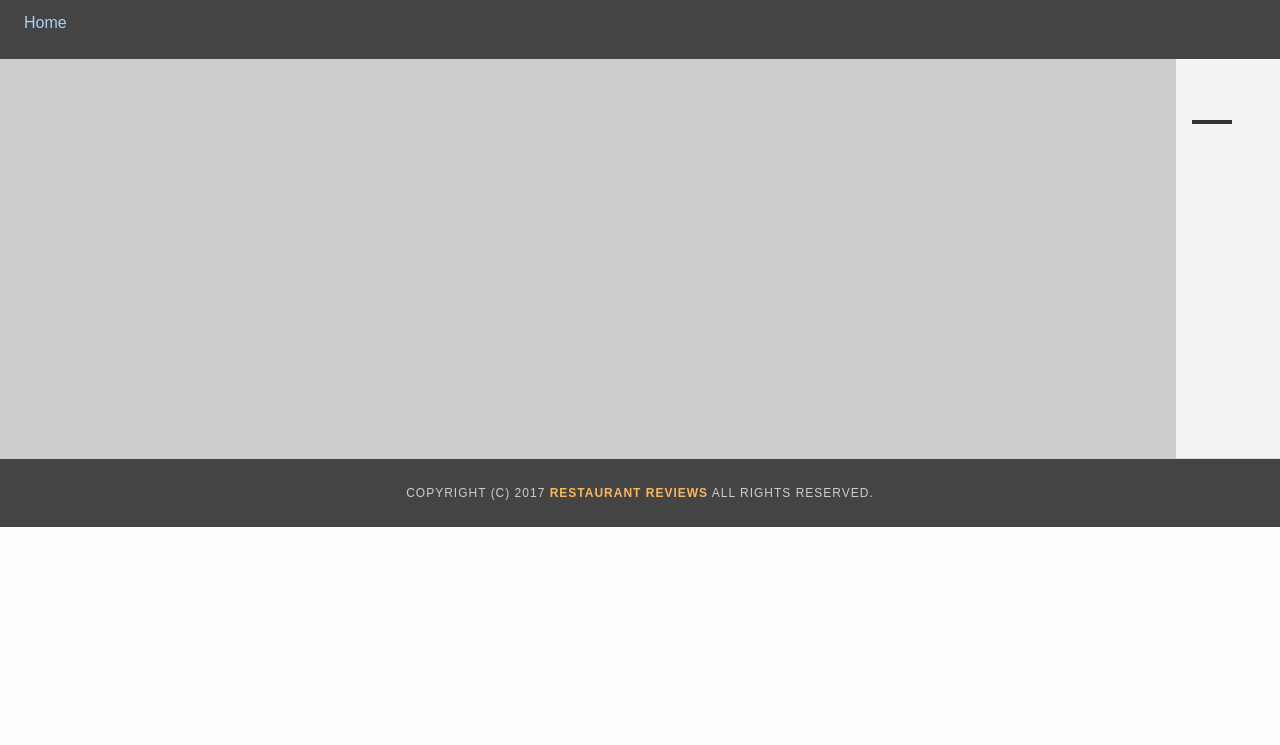
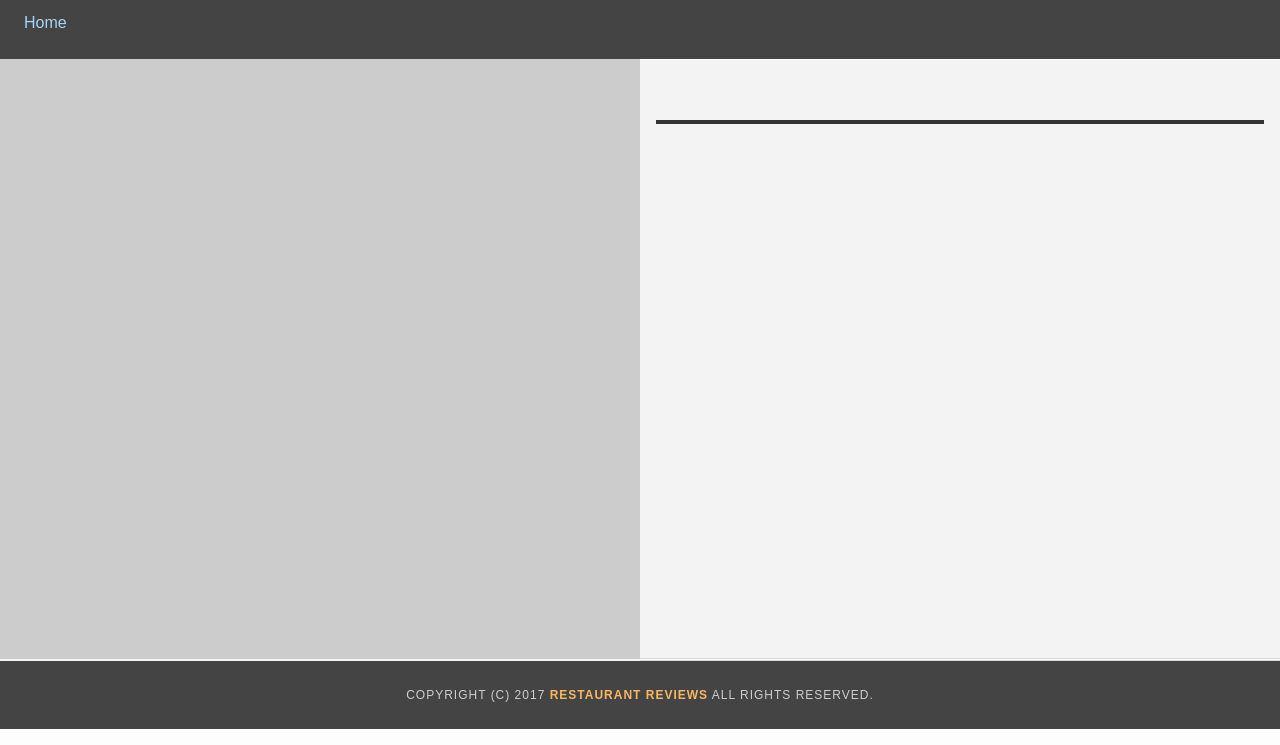
Before and after one commit to amyyf/restaurant-reviews, a website: page app/restaurant.html in a window 1280 px wide. Shown: the part 55-800 px from the top of the page. Drawn offline with nearby package versions, Linux system fonts and the light colour scheme.

Commit message:
refactor: Add desktop style for details page

```diff
--- a/app/css/styles.css
+++ b/app/css/styles.css
@@ -320,6 +320,12 @@ article, aside, canvas, details, figcaption, figure, footer, header, hgroup, men
 	}
 }
 @media screen and (min-width: 950px) {
+	header {
+    position: sticky;
+    top: 0;
+    z-index: 1;
+	}
+
 	#maincontent {
 		display: flex;
 	}
@@ -329,7 +335,7 @@ article, aside, canvas, details, figcaption, figure, footer, header, hgroup, men
 
 	#map-container {
 		flex: 1 0 50%;
-    top: 0;
+    top: 4.5em;
     position: sticky;
     overflow: hidden;
     height: 100%;
@@ -346,4 +352,24 @@ article, aside, canvas, details, figcaption, figure, footer, header, hgroup, men
 	.filter-options h3 {
 		width: 100%;
 	}
+
+	.inside #maincontent {
+		display: flex;
+    flex-wrap: wrap;
+    justify-content: flex-end;
+	}
+
+	.inside #map-container {
+		height: 75vh;
+		flex: 0 0 50%
+	}
+
+	.inside #restaurant-container {
+		flex: 1 0;
+	}
+
+	.inside #reviews-container {
+		padding: 0;
+		width: 50%;
+	}
 }
```
